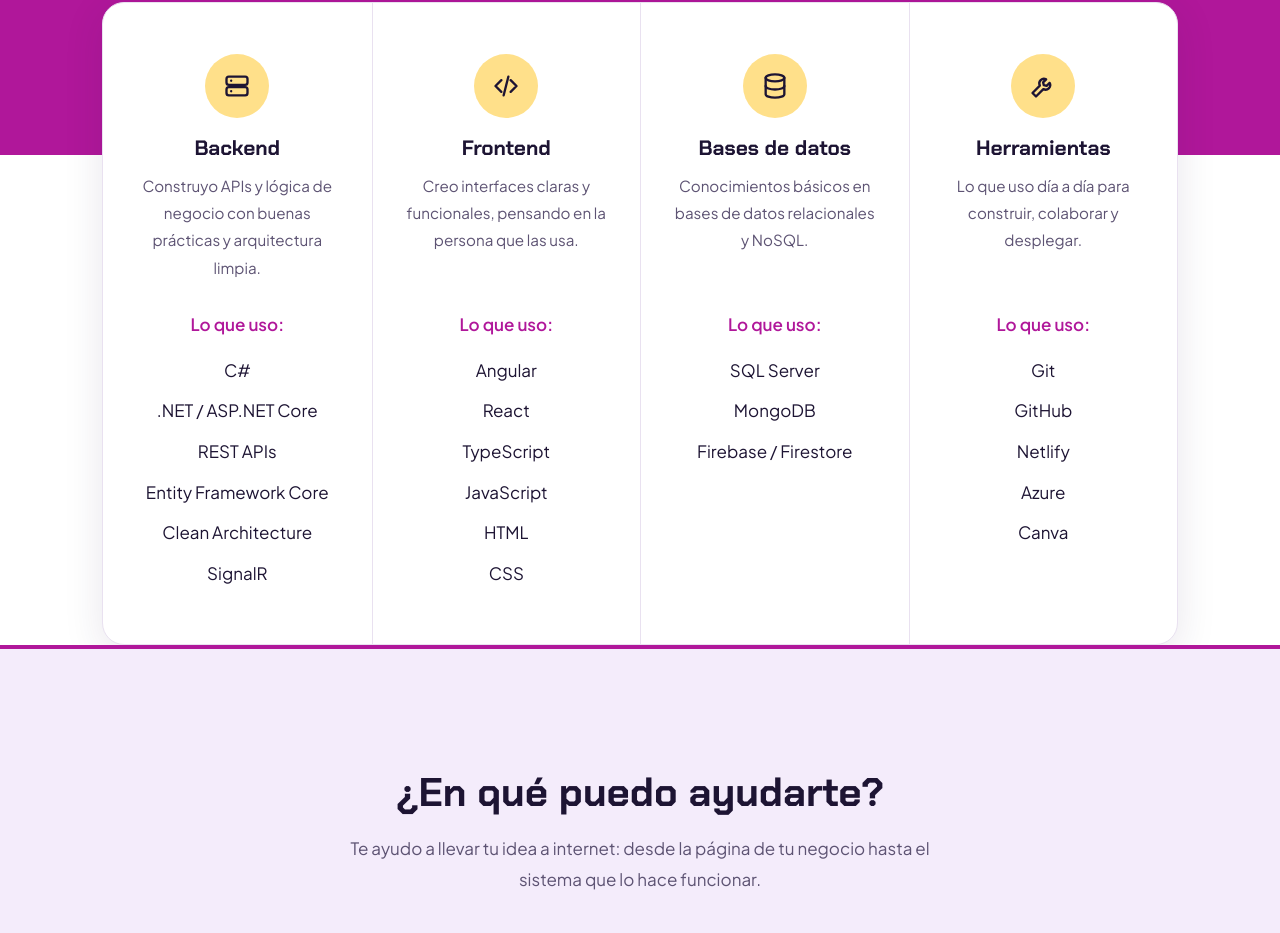
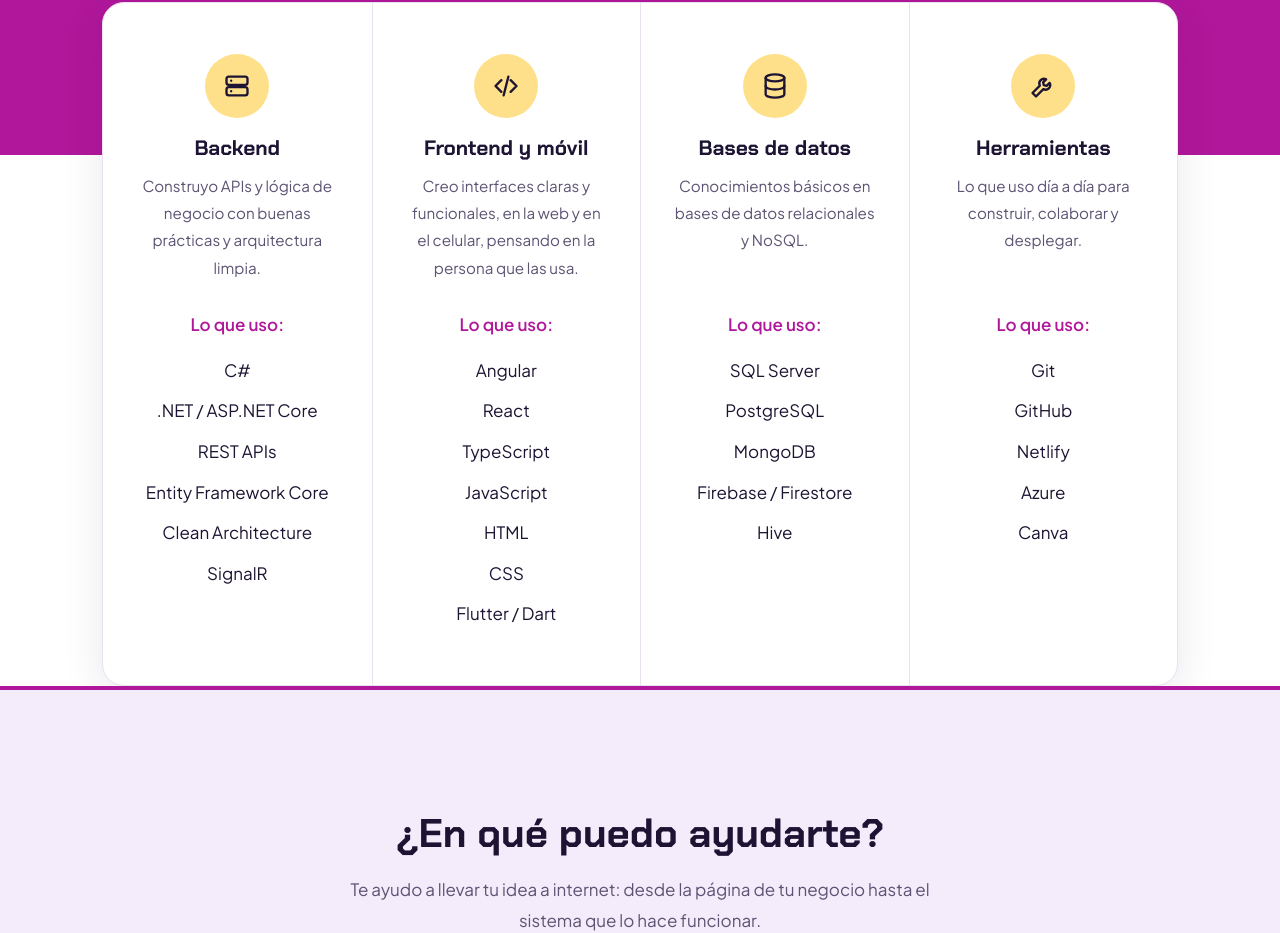
Before and after one commit to Angelismejia/candy-dev-portfolio, a React (Vite) app: page / in a window 1280 px wide. Shown: the part 1889-2822 px from the top of the page. Built offline with nearby package versions, Linux system fonts and the light colour scheme; no server answers.

Commit message:
content: Add Flutter, PostgreSQL and Hive to tech stack and update project count

```diff
--- a/src/data/content/portfolio.content.en.ts
+++ b/src/data/content/portfolio.content.en.ts
@@ -20,7 +20,7 @@ export const portfolioContentEn: Portfolio = {
     stats: [
       { value: '8', label: 'months of experience' },
       { value: '2', label: 'companies' },
-      { value: '3', label: 'featured projects' },
+      { value: '7', label: 'featured projects' },
     ],
   },
 
@@ -58,7 +58,8 @@ export const portfolioContentEn: Portfolio = {
     },
     {
       ...es.skillGroups[1],
-      description: 'I create clear, functional interfaces, designed around the people who use them.',
+      title: 'Frontend & mobile',
+      description: 'I create clear, functional interfaces for web and mobile, designed around the people who use them.',
     },
     {
       ...es.skillGroups[2],
--- a/src/data/content/portfolio.content.ts
+++ b/src/data/content/portfolio.content.ts
@@ -21,7 +21,7 @@ export const portfolioContent: Portfolio = {
     stats: [
       { value: '8', label: 'meses de experiencia' },
       { value: '2', label: 'empresas' },
-      { value: '3', label: 'proyectos destacados' },
+      { value: '7', label: 'proyectos destacados' },
     ],
     photoPath: 'images/portada-sin-fondo.webp',
     illustrationPath: 'images/escritorio-sin-fondo.webp',
@@ -77,15 +77,15 @@ export const portfolioContent: Portfolio = {
     },
     {
       id: 'frontend',
-      title: 'Frontend',
-      description: 'Creo interfaces claras y funcionales, pensando en la persona que las usa.',
-      skills: ['Angular', 'React', 'TypeScript', 'JavaScript', 'HTML', 'CSS'],
+      title: 'Frontend y móvil',
+      description: 'Creo interfaces claras y funcionales, en la web y en el celular, pensando en la persona que las usa.',
+      skills: ['Angular', 'React', 'TypeScript', 'JavaScript', 'HTML', 'CSS', 'Flutter / Dart'],
     },
     {
       id: 'databases',
       title: 'Bases de datos',
       description: 'Conocimientos básicos en bases de datos relacionales y NoSQL.',
-      skills: ['SQL Server', 'MongoDB', 'Firebase / Firestore'],
+      skills: ['SQL Server', 'PostgreSQL', 'MongoDB', 'Firebase / Firestore', 'Hive'],
     },
     {
       id: 'tools',
```
